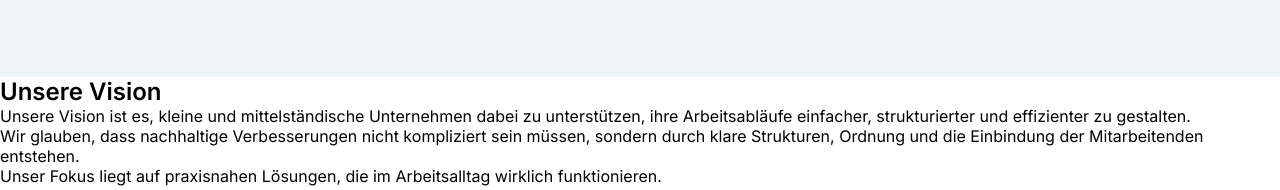
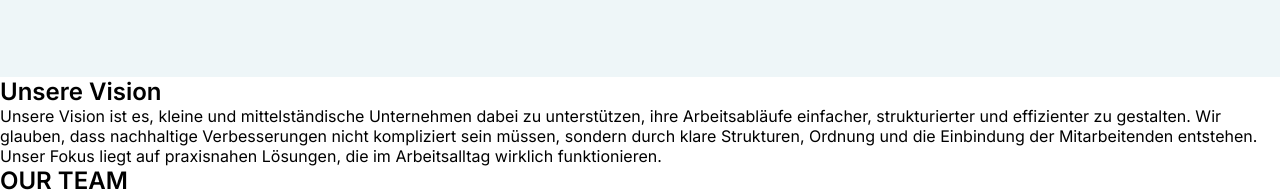
Before and after one commit to tugcebeyzam/leanwerk-site, a website: page dist/index.html in a window 1280 px wide. Shown: the part 1342-1532 px from the top of the page. Drawn offline with nearby package versions, Linux system fonts and the light colour scheme; files whose address does not match are found by name.

Commit message:
Update index.html

```diff
--- a/dist/index.html
+++ b/dist/index.html
@@ -98,29 +98,20 @@
 </section>
 
 
-</body>
-</html>
-
-
-         <!-- Our Vision -->
-<section class="page-section bg-dark text-white" id="vision">
-    <div class="container">
-        <div class="text-center">
-            <h2 class="section-heading">Unsere Vision</h2>
-            <p class="mt-4">
+<!-- UNSERE VISION -->
+<section class="vision">
+  <div class="vision-container">
+    <h2>Unsere Vision</h2>
+    <p>
       Unsere Vision ist es, kleine und mittelständische Unternehmen dabei zu unterstützen,
       ihre Arbeitsabläufe einfacher, strukturierter und effizienter zu gestalten.
-            </p>
-            <p>
       Wir glauben, dass nachhaltige Verbesserungen nicht kompliziert sein müssen,
       sondern durch klare Strukturen, Ordnung und die Einbindung der Mitarbeitenden entstehen.
-            </p>
-            <p>
       Unser Fokus liegt auf praxisnahen Lösungen, die im Arbeitsalltag wirklich funktionieren.
     </p>
   </div>
-    </div>
 </section>
+
    <section id="team" class="our-team">
   <div class="our-team-container">
 
```
Lines whose indentation alone changed are shown as unchanged.
